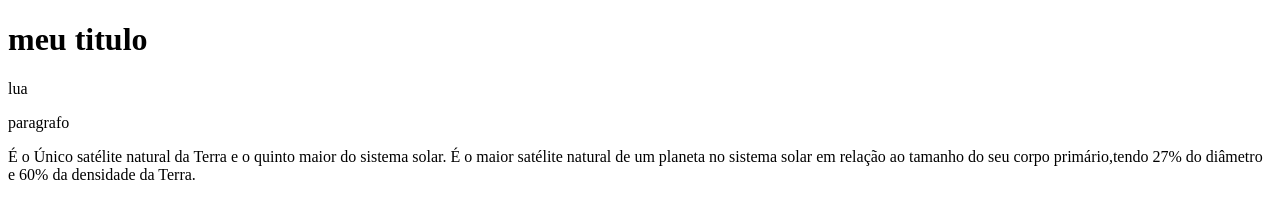
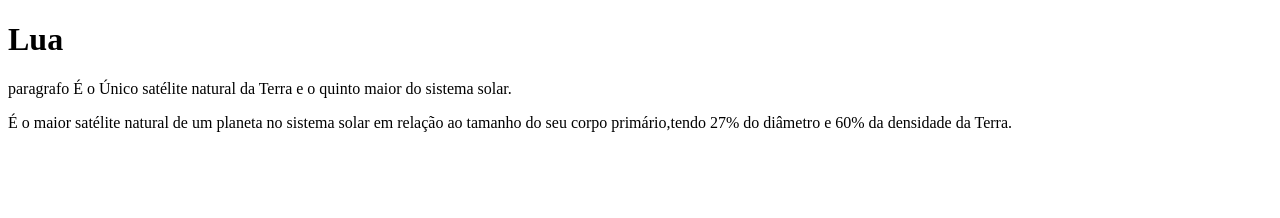
Before and after one commit to 0219mp15/teste1, a plain HTML site: page index.html in a window 1280 px wide. Drawn offline with Linux system fonts and the light colour scheme.

Commit message:
Update index.html

```diff
--- a/index.html
+++ b/index.html
@@ -4,11 +4,11 @@
     <meta charset="UTF-8">
     <meta http-equiv="X-UA-Compatible" content="IE=edge">
     <meta name="viewport" content="width=, initial-scale=1.0">
-    <title>Document</title>
+    <title>Lua</title>
 </head>
 <body>
-    <h1>meu titulo</h1>lua
-   <p>paragrafo</p> É o Único satélite natural da Terra e o quinto maior do sistema solar.
-    É o maior satélite natural de um planeta no sistema solar em relação ao tamanho do seu corpo primário,tendo 27% do diâmetro e 60% da densidade da Terra.
+    <h1>Lua</h1>
+    <p>paragrafo É o Único satélite natural da Terra e o quinto maior do sistema solar.</p>
+   <p> É o maior satélite natural de um planeta no sistema solar em relação ao tamanho do seu corpo primário,tendo 27% do diâmetro e 60% da densidade da Terra.</p>
 </body>
 </html>
```
